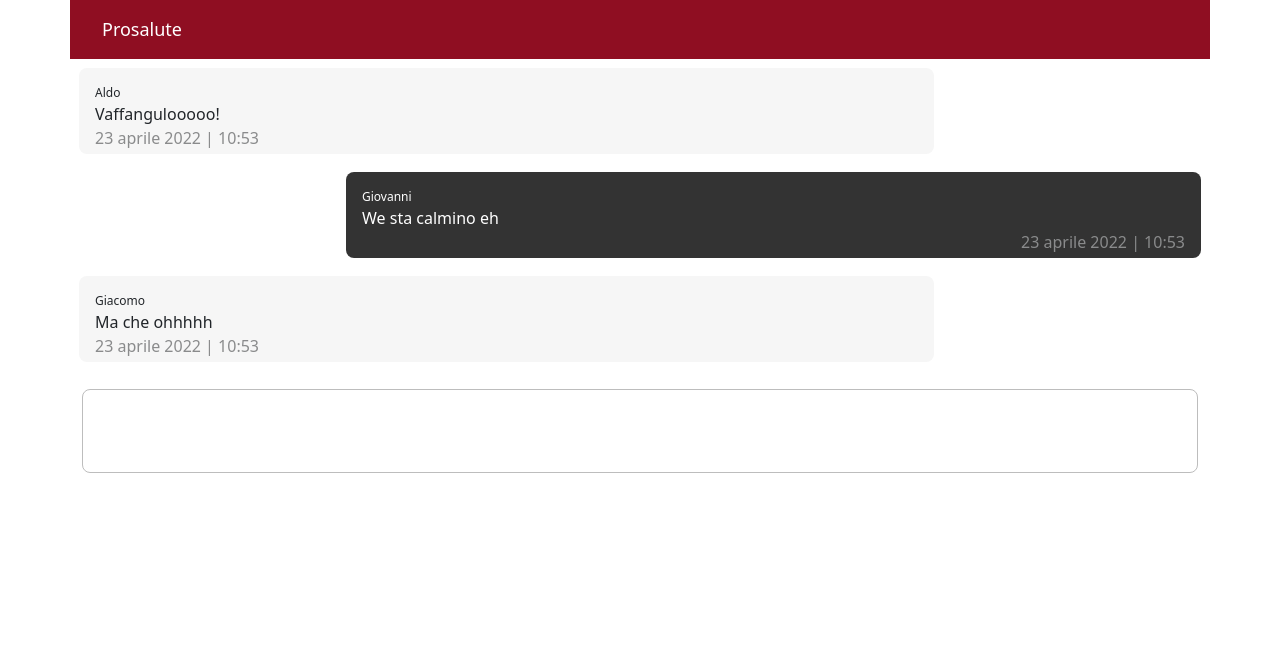
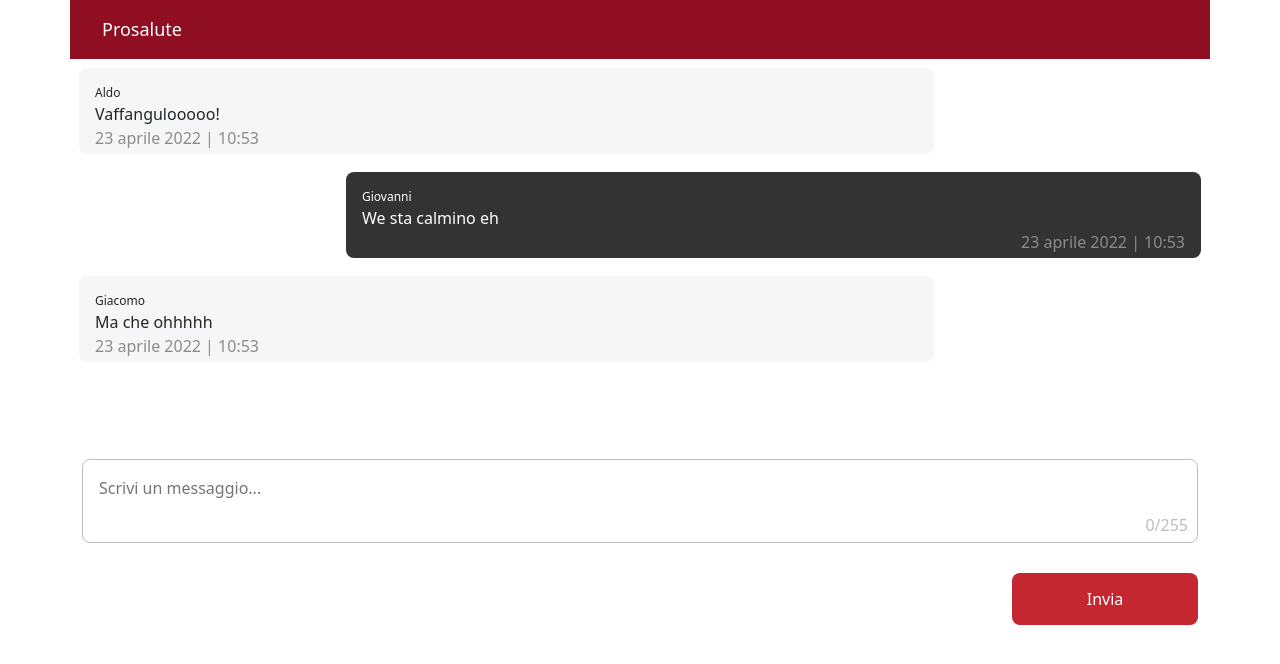
Before and after one commit to Censacrof/react-django-chat, a React (Create React App) app: page / in a window 1280 px wide. Shown: the top 664 px of the page. Built offline with nearby package versions, Linux system fonts and the light colour scheme.

Commit message:
Added counter and button

```diff
--- a/src/App.js
+++ b/src/App.js
@@ -1,6 +1,24 @@
 import './style/App.scss';
 import 'classnames'
 import classNames from 'classnames';
+import { useCallback, useState } from 'react';
+
+function NewMessageText(props) {
+  const [value, setValue] = useState('')
+
+  const onChange = useCallback((event) => {
+    setValue(event.target.value)
+  })
+
+  return (
+    <div className="row new-message-row">
+      <div className="col new-message-col">
+        <textarea onChange={onChange} value={value} placeholder="Scrivi un messaggio..."></textarea>
+        <span className="counter">{value.length}/255</span>
+      </div>
+    </div>
+  )
+}
 
 function Message({message}) {
   return (
@@ -60,9 +78,10 @@ function Chat() {
             }
           </div>
         </div>
-        <div className="row new-message-row">
-          <div className="col new-message-col">
-            <textarea></textarea>
+        <NewMessageText />
+        <div className="row send-message-row">
+          <div className="col send-message-col">
+            <button>Invia</button>
           </div>
         </div>
       </div>
--- a/src/style/App.scss
+++ b/src/style/App.scss
@@ -12,7 +12,7 @@
 
     .message-list-row {
       .message-list-col {
-        height: 330px;
+        height: 400px;
 
         .message-row {
           justify-content: start;
@@ -55,6 +55,9 @@
     }
 
     .new-message-row {
+      .new-message-col {
+        text-align: right;
+
         textarea {
           width: 100%;
           height: 84px;
@@ -62,7 +65,33 @@
           border-radius: 8px;
           resize: none;
           padding: 16px;
+          color: map-get($colors, "gray2");
+        }
+
+        .counter {
+          width: 100%;
+          position: relative;
+          top: -36px;
+          right: 10px;
+          color: map-get($colors, "gray4")
+        }
+      }
+    }
+
+    .send-message-row {
+      .send-message-col {
+        display: flex;
+        justify-content: end;
+
+        button {
+          padding: 14px 40px;
+          border: 0;
+          border-radius: 8px;
+          background-color: map-get($colors, "primary");
+          color: map-get($colors, "white");
+          width: 186px;
         }
       }
     }
   }
+}
```
Lines whose indentation alone changed are shown as unchanged.
